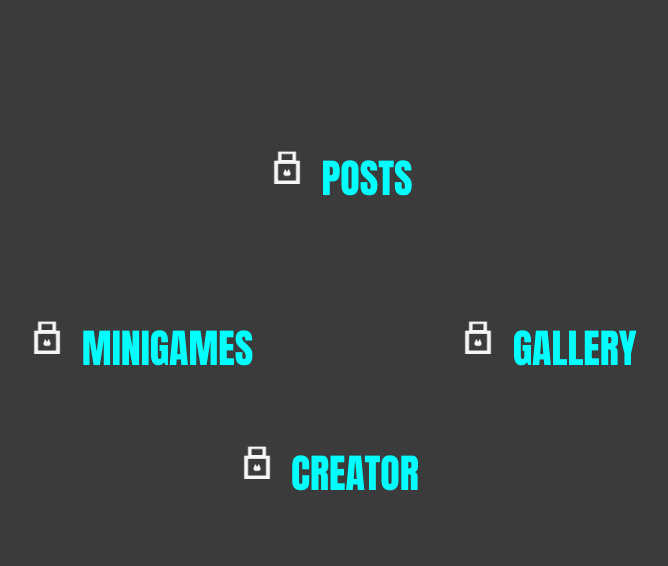
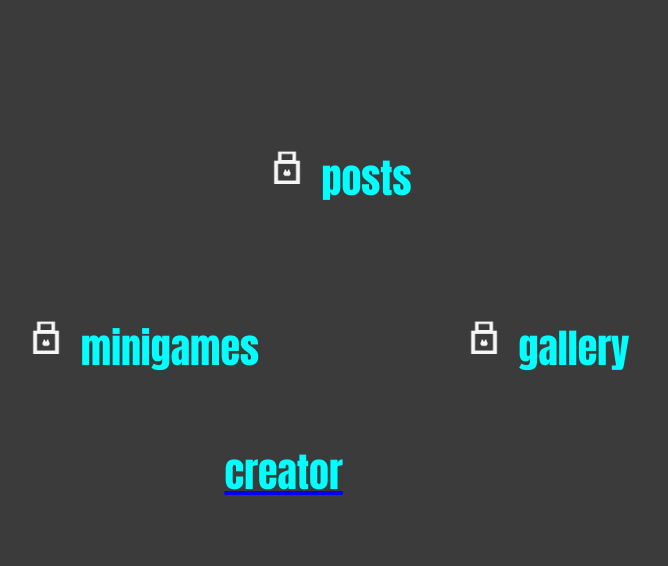
Before and after one commit to ArchepatzOFFICIAL/MainWebsite, a plain HTML site: page AboutCreator/Home/ArchepatzHOME.html in a window 1280 px wide. Shown: the whole page, without its empty margins (408-1076 px from the left). Drawn offline with Linux system fonts and the light colour scheme.

Commit message:
Update ArchepatzHOME.html

```diff
--- a/AboutCreator/Home/ArchepatzHOME.html
+++ b/AboutCreator/Home/ArchepatzHOME.html
@@ -9,25 +9,35 @@
 </head>
 <body>
 
+
 <div class="posts">
     <img src="lock.png" alt="" class="lock_resize" height="50" width="50">
-   POSTS
+posts
 </div>
 
 <div class="minigames">
     <img src="lock.png" alt="" class="lock_resize" height="50" width="50">
-    MINIGAMES
+minigames
 </div>
 
 <div class="gallery">
-    <img src="lock.png" alt="" class="lock_resize" height="50" width="50">
-    GALLERY
+ <img src="lock.png" alt="" class="lock_resize" height="50" width="50">
+gallery
 </div>
 
-<div class="creator">
-    <img src="lock.png" alt="" class="lock_resize" height="50" width="50">
-    CREATOR
-</div>
+<!-- FOR NOW ONLY ACTIVE LINK -->
+ <!-- leads to the temporary journals site -->
+
+<a class="a_container" href="../Journals/journals_temporary_site.html">
+    <div class="creator">
+        creator
+    </div>
+</a>
+
+
+
+
+
 
 </body>
 </html>
```
